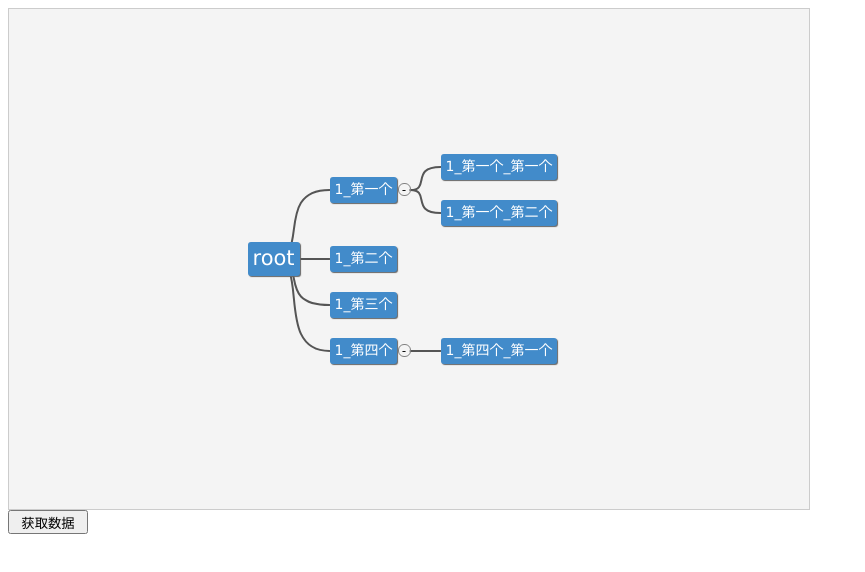
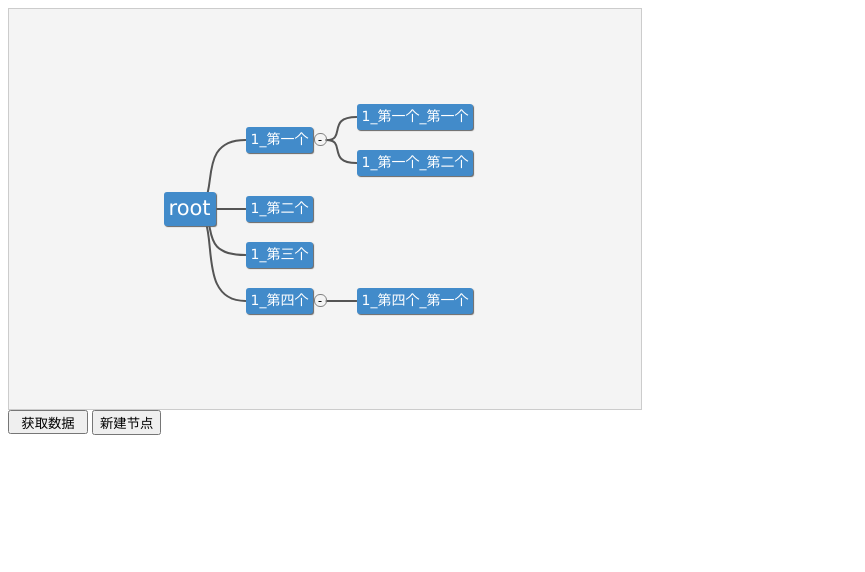
Before and after one commit to Dragonsbaby/jsMind, a plain HTML site: page index.html in a window 1280 px wide. Shown: the whole page, without its empty margins (0-865 px from the left). Drawn offline with Linux system fonts and the light colour scheme.

Commit message:
新修改

```diff
--- a/css/index.css
+++ b/css/index.css
@@ -1,6 +1,9 @@
+html,body{
+    height:100%;
+}
 #jsmind_container{
-    width:800px;
-    height:500px;
+    width:50%;
+    height:50%;
     border:solid 1px #ccc;
     /*background:#f4f4f4;*/
     background:#f4f4f4;
--- a/index.html
+++ b/index.html
@@ -9,8 +9,9 @@
 <body>
     <div id="jsmind_container"></div>
     <button id="getData" >获取数据</button>
+    <button id="addNode">新建节点</button>
 </body>
 <script src="lib/jsmind.js"></script>
-<!--<script src="lib/jsmind.draggable.js"></script>-->
+<script src="lib/jsmind.draggable.js"></script>
 <script src="js/index.js"></script>
 </html>
--- a/js/index.js
+++ b/js/index.js
@@ -12,20 +12,20 @@
         "data":{
             "id":"root","topic":"root",
             "children":[{
-                "id":"root/第一个","topic":"1_第一个",
+                "id":"root/第一个","topic":"1_第一个","attr":"class='doc2'",
                 "children":[{
                     "id":"root/第一个/第一个","topic":"1_第一个_第一个"
                 },{
-                    "id":"root/第一个/第二个","topic":"1_第一个_第二个"
+                    "id":"root/第一个/第二个","topic":"1_第一个_第二个","attr":"class='doc2'"
                 }]
             },{
-                "id":"root/第二个","topic":"1_第二个",
+                "id":"root/第二个","topic":"1_第二个","attr":"class='doc2'",
                 "children":[]
             },{
-                "id":"root/第三个","topic":"1_第三个",
+                "id":"root/第三个","topic":"1_第三个","attr":"class='doc2'",
                 "children":[]
             },{
-                "id":"root/第四个","topic":"1_第四个",
+                "id":"root/第四个","topic":"1_第四个","attr":"class='doc2'",
                 "children":[{
                     "id":"root/第四个/第一个","topic":"1_第四个_第一个"
                 }]
@@ -38,6 +38,10 @@
         theme:'primary',
         mode:'side',
         support_html :true,
+        view:{
+            hmargin:10,
+            vmargin:10
+        },
         shortcut:{
             enable:true,        // 是否启用快捷键
             handles:{},         // 命名的快捷键事件处理器
@@ -50,11 +54,12 @@
                 left       : 37,    // <Left>
                 up         : 38,    // <Up>
                 right      : 39,    // <Right>
-                down       : 40,    // <Down>
+                down       : 40    // <Down>
             }
         }
     };
-
+    setAttrFormJson(mind.data);
+    console.log(mind.data);
     var jm = new jsMind(options);
     jm.show(mind);
 
@@ -62,13 +67,45 @@
     // jm.disable_edit()
     document.getElementById("getData").onclick = function () {
         console.log(jm.get_data("node_tree"));
+        jm.selected_node("ge")
     };
 
+    document.getElementById("addNode").onclick = function(){
+        var selected_node = jm.get_selected_node();
+        if(!selected_node) {alert("请选中文件");}
+        var nodeid = jsMind.util.uuid.newid();
+        var topic = '* Node_'+nodeid.substr(0,5)+' *';
+        var node = jm.add_node(selected_node, nodeid, topic);
+    };
+
+    function setAttrFormJson(data) {
+        if(!data) {return;}
+        if(isExist(data.attr)){
+            var fileName = data.topic;
+            var str = ''+
+                    '<fnode title="'+fileName+'" '+data.attr+'>'+fileName+'</fnode>';
+            data.topic = str;
+        }
+        if('children' in data) {
+            var children = data.children;
+            for (var i = 0; i < children.length; i++) {
+                setAttrFormJson(children[i]);
+            }
+        }
+    }
+    function isExist(param) {
+        if(param == null||param == ''||typeof(param) == 'undefined'){
+            return false;
+        }
+        return true;
+    }
+
 })();
+
 
 
 var jsMd = {
     success : function () {
 
     }
-}
+};
```
Also changed, not shown: lib/jsmind.js.
